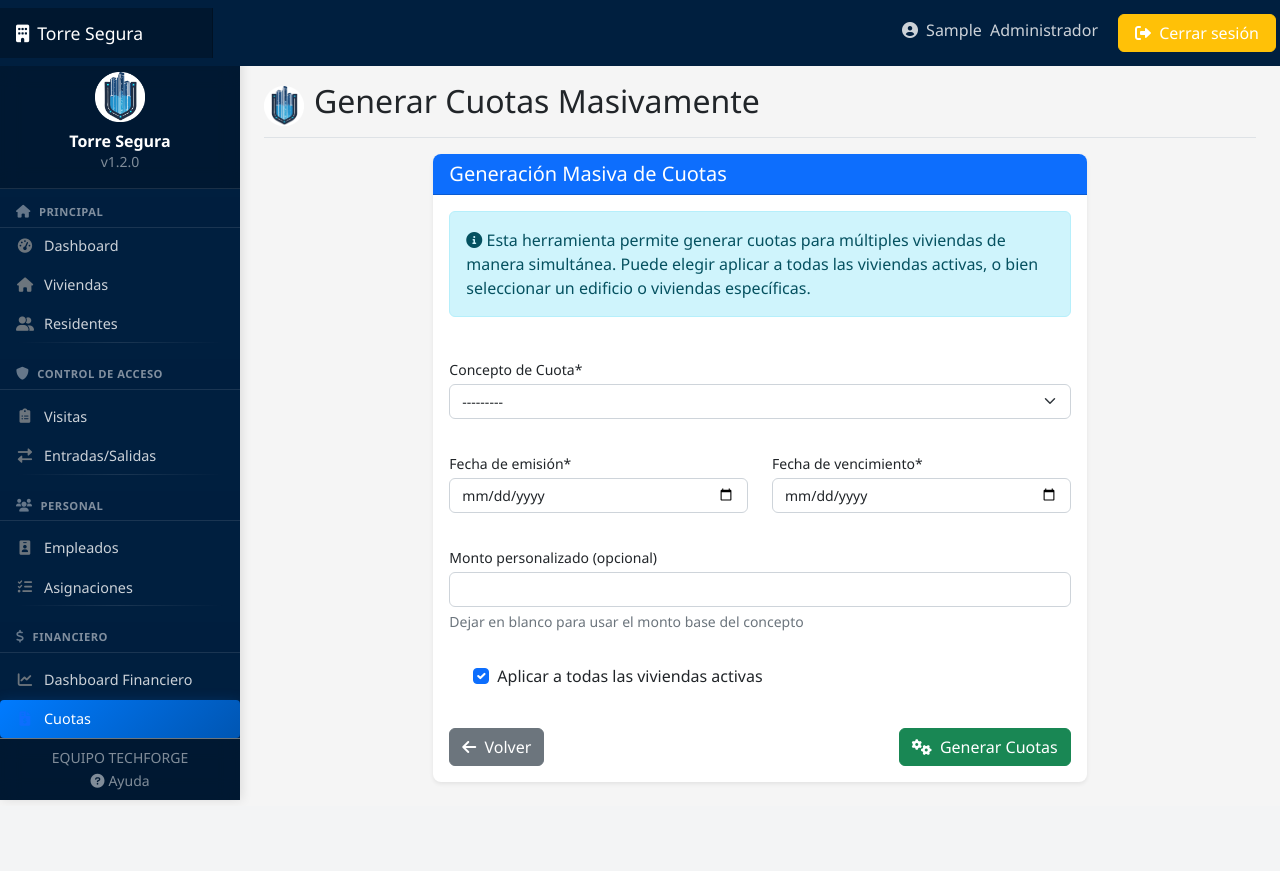
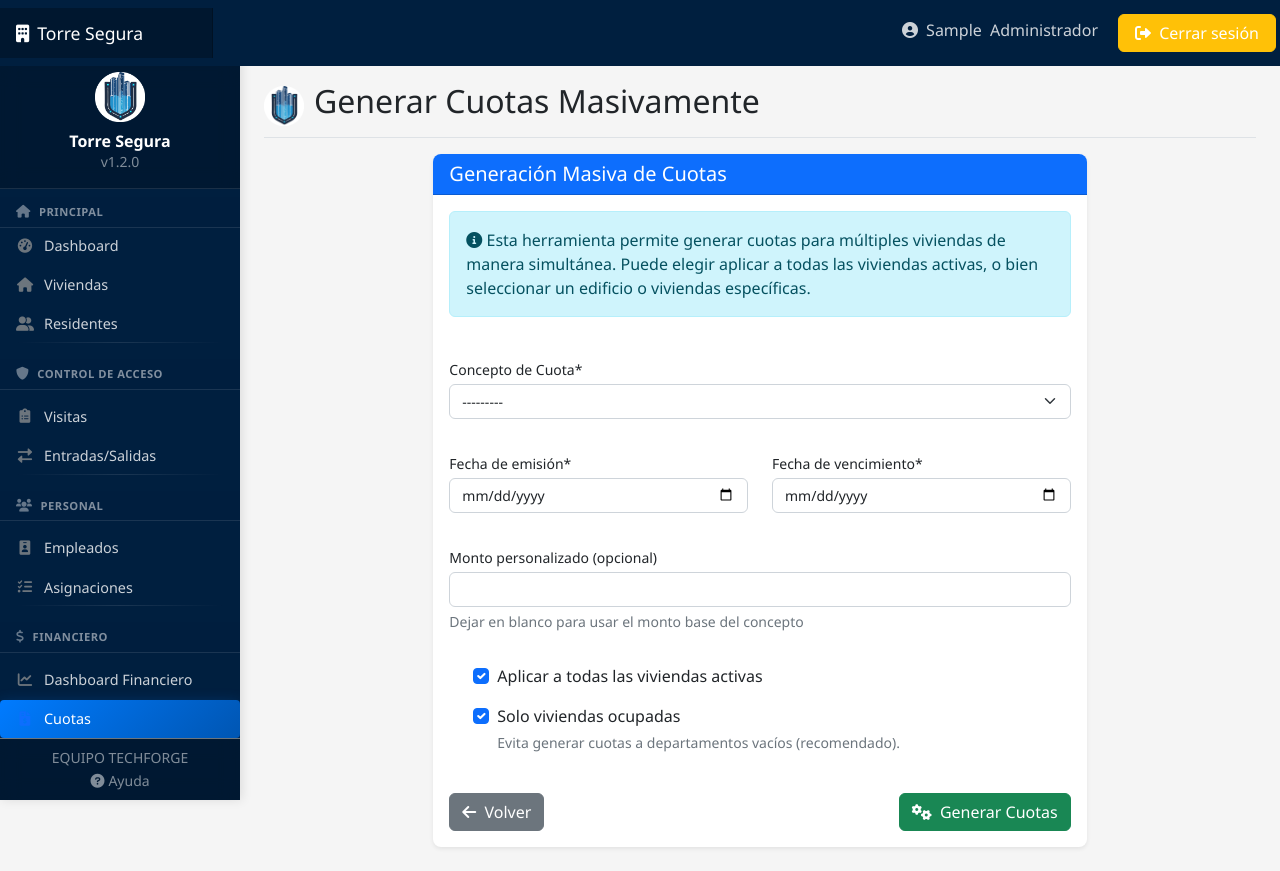
Before and after one commit to PabloPachecoB/torreseguraweb, a Django app: page /financiero/cuotas/generar/ in a window 1280 px wide. Before the commit the page ends 800 px from the top, so only its background shows below. Run offline with Django 4.2, Linux system fonts and the light colour scheme; the visitor is signed in with stand-in values (Sample User, id 1); data that the repository does not hold is empty; parts of the project's set-up code (start-up, migrations or seed data) failed here and were passed over; some libraries are stand-ins or nearby versions.

Commit message:
Generacion masiva de cuotas: no cobrar a departamentos vacios
- GenerarCuotasForm: checkbox "Solo viviendas ocupadas" (activado por
  defecto) con ayuda explicativa.
- generar_cuotas: en los caminos masivos (aplicar a todas / por
  edificio) filtra estado=OCUPADO cuando el checkbox esta activo; la
  seleccion especifica de viviendas se respeta tal cual.
- Motivacion: tras el generador de viviendas, Torre El Greco tiene 26
  deptos vacios que antes habrian recibido expensas.

Co-Authored-By: Claude Fable 5 <noreply@anthropic.com>

```diff
--- a/financiero/forms.py
+++ b/financiero/forms.py
@@ -171,6 +171,13 @@ class GenerarCuotasForm(forms.Form):
         label="Aplicar a todas las viviendas activas",
         required=False,
         initial=True,
+        widget=forms.CheckboxInput(attrs={'class': 'form-check-input'})
+    )
+    solo_ocupadas = forms.BooleanField(
+        label="Solo viviendas ocupadas",
+        required=False,
+        initial=True,
+        help_text="Evita generar cuotas a departamentos vacíos (recomendado).",
         widget=forms.CheckboxInput(attrs={'class': 'form-check-input'})
     )
     fecha_emision = forms.DateField(
--- a/financiero/views.py
+++ b/financiero/views.py
@@ -327,6 +327,7 @@ def generar_cuotas(request):
             edificio = form.cleaned_data['edificio']
             viviendas_seleccionadas = form.cleaned_data['viviendas']
             aplicar_a_todas = form.cleaned_data['aplicar_a_todas']
+            solo_ocupadas = form.cleaned_data.get('solo_ocupadas')
             fecha_emision = form.cleaned_data['fecha_emision']
             fecha_vencimiento = form.cleaned_data['fecha_vencimiento']
             monto_personalizado = form.cleaned_data['monto_personalizado']
@@ -349,6 +350,11 @@ def generar_cuotas(request):
                 # Gerente: filtrar solo viviendas de su edificio
                 if request.user.rol.nombre == 'Gerente' and hasattr(request.user, 'gerente') and request.user.gerente.edificio:
                     viviendas = viviendas.filter(edificio=request.user.gerente.edificio)
+
+            # No cobrar a departamentos vacíos en generación masiva
+            # (la selección específica de viviendas se respeta tal cual)
+            if solo_ocupadas and (aplicar_a_todas or edificio):
+                viviendas = viviendas.filter(estado='OCUPADO')
 
             # Monto a aplicar
             monto = monto_personalizado if monto_personalizado else concepto.monto_base
--- a/templates/financiero/cuota_generar.html
+++ b/templates/financiero/cuota_generar.html
@@ -52,6 +52,9 @@
                         <div class="col-md-12">
                             <div class="form-check">
                                 {{ form.aplicar_a_todas|as_crispy_field }}
+                            </div>
+                            <div class="form-check">
+                                {{ form.solo_ocupadas|as_crispy_field }}
                             </div>
                         </div>
                     </div>
```
